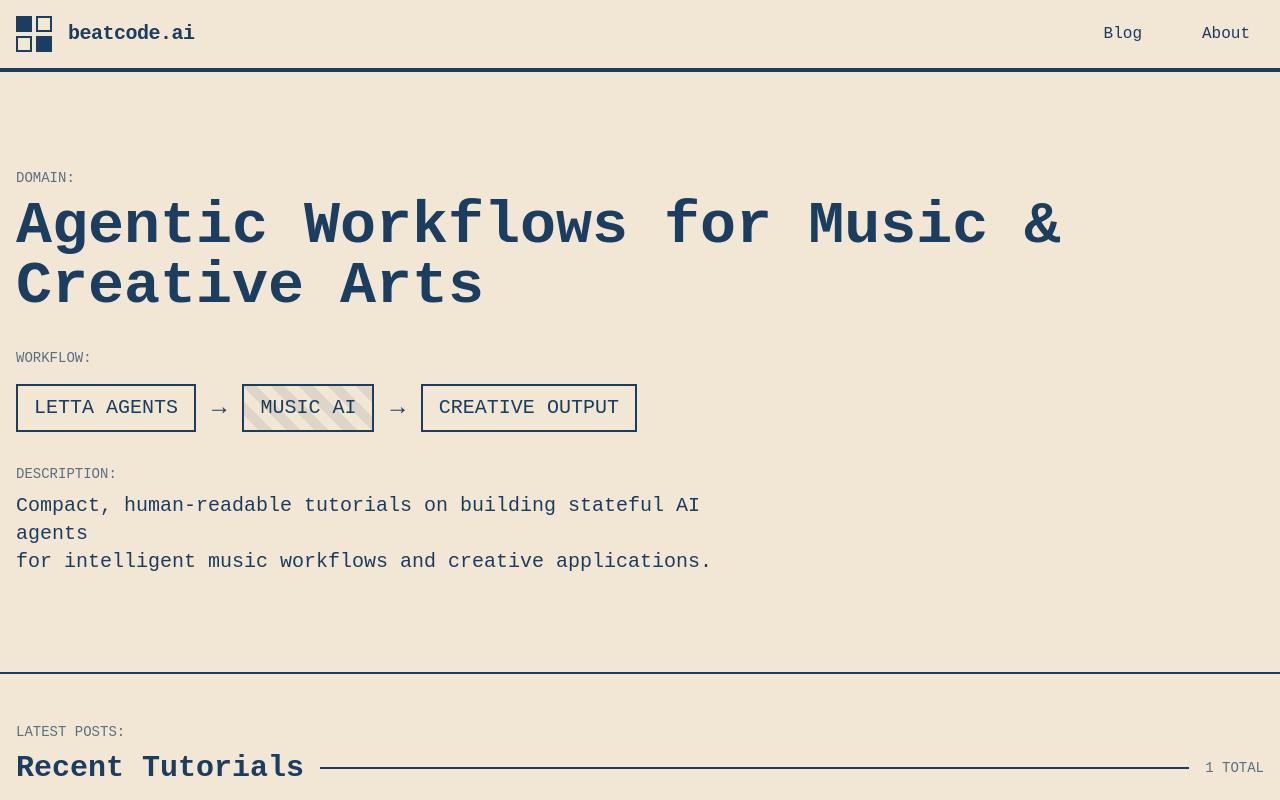
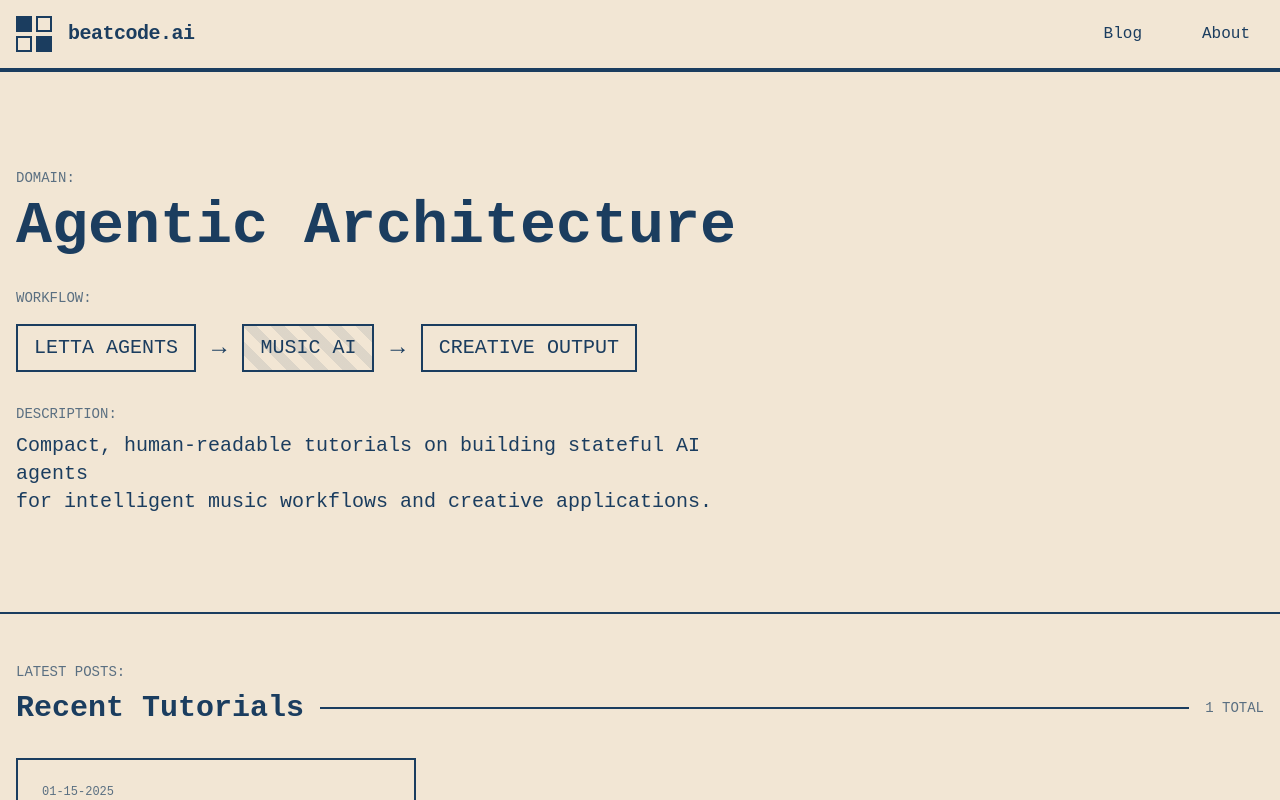
Before and after one commit to markreveley/beatcode, a React (Vite) app: page / in a window 1280 px wide. Shown: the top 800 px of the page. Built offline with nearby package versions, Linux system fonts and the light colour scheme.

Commit message:
Visual edit in Lovable
Edited UI in Lovable

```diff
--- a/src/pages/Index.tsx
+++ b/src/pages/Index.tsx
@@ -15,7 +15,7 @@ const Index = () => {
             <div className="mb-8">
               <div className="text-sm opacity-70 mb-2">DOMAIN:</div>
               <h1 className="text-4xl md:text-6xl font-bold leading-tight">
-                Agentic Workflows for Music & Creative Arts
+                Agentic Architecture
               </h1>
             </div>
 
```
